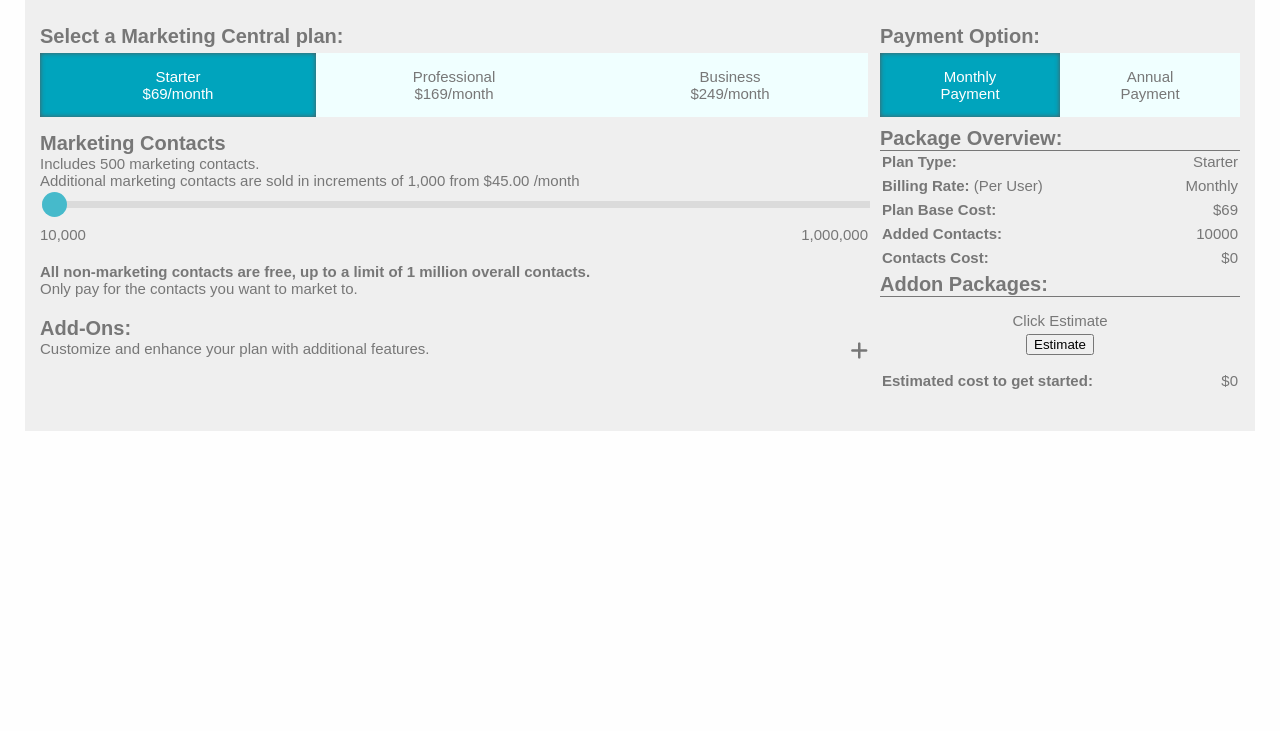
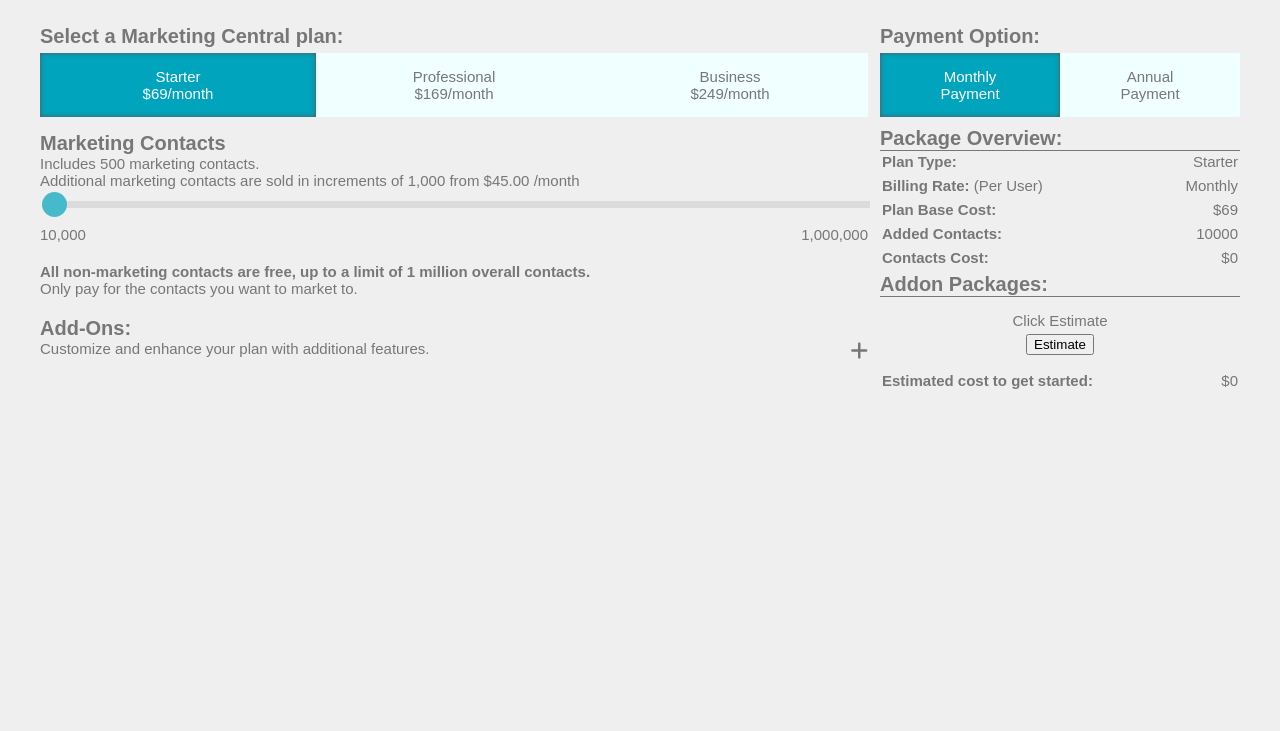
Before and after one commit to DwightMckenzie/marketing-estimater-1.0, a plain HTML site: page index.html in a window 1280 px wide. Shown: the part 69-800 px from the top of the page. Drawn offline with nearby package versions, Linux system fonts and the light colour scheme.

Commit message:
Update style.css

```diff
--- a/style.css
+++ b/style.css
@@ -1,6 +1,6 @@
 /* style 1.0.2 */
 :root {
-	--page-bg-color: #fefefe;
+	--page-bg-color: #efefef;
 	--font-color: #777777;
 	--font-color-hover: rgba(119, 119, 119, 0.5);
 	--form-bg-color: #efefef;
@@ -384,7 +384,6 @@
 	.col-11,
 	.col-12 {
 		float:none;
-		text-align: center;
 		width: 100%;
 		margin-left: 0px;
 		margin-right: 0px;
```
